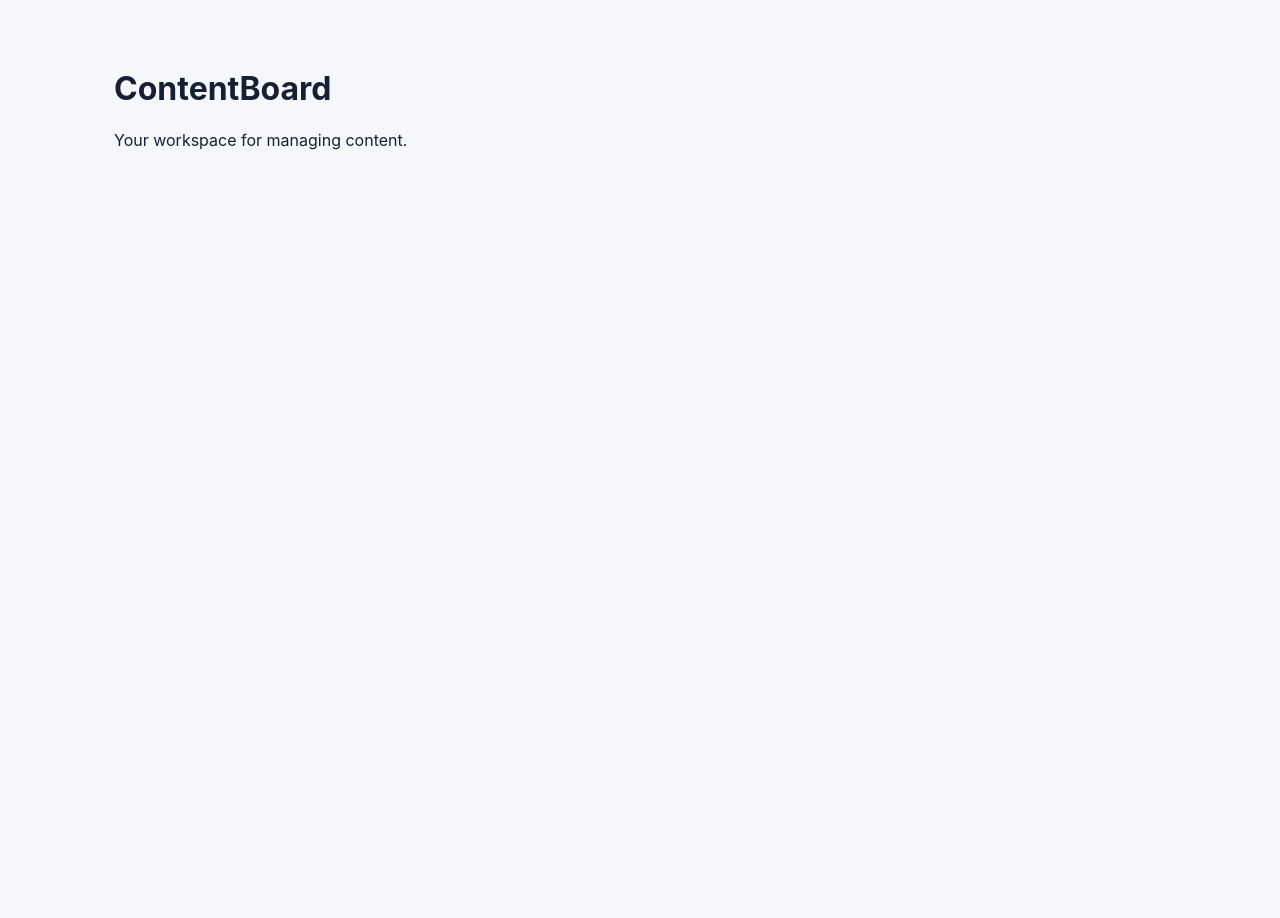
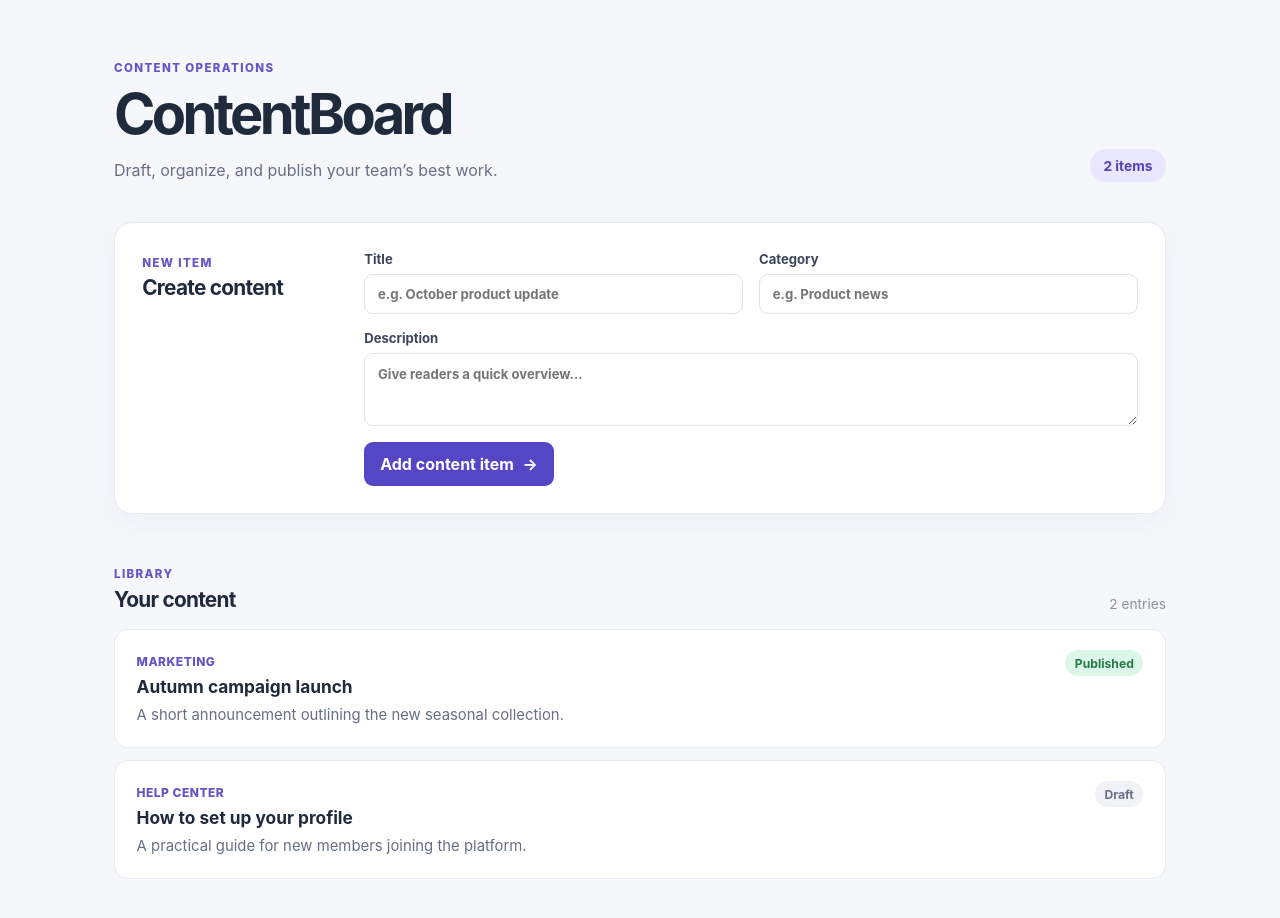
Before and after one commit to VitoSpatafora/research-milestone-react, a React (Vite) app: page / in a window 1280 px wide. Shown: the top 918 px of the page. Before the commit the page ends 800 px from the top, so only its background shows below. Built offline with nearby package versions, Linux system fonts and the light colour scheme.

Commit message:
feat: add content item form and list

```diff
--- a/src/App.jsx
+++ b/src/App.jsx
@@ -1,8 +1,48 @@
+import { useState } from 'react'
+
+const starterItems = [
+  { id: 1, title: 'Autumn campaign launch', category: 'Marketing', description: 'A short announcement outlining the new seasonal collection.', published: true },
+  { id: 2, title: 'How to set up your profile', category: 'Help Center', description: 'A practical guide for new members joining the platform.', published: false },
+]
+
 function App() {
+  const [items, setItems] = useState(starterItems)
+  const [form, setForm] = useState({ title: '', category: '', description: '' })
+
+  function handleSubmit(event) {
+    event.preventDefault()
+    if (!form.title.trim() || !form.category.trim() || !form.description.trim()) return
+    setItems((current) => [{ id: Date.now(), ...form, title: form.title.trim(), category: form.category.trim(), description: form.description.trim(), published: false }, ...current])
+    setForm({ title: '', category: '', description: '' })
+  }
+
+  function updateField(event) {
+    setForm({ ...form, [event.target.name]: event.target.value })
+  }
+
   return (
     <main className="app-shell">
-      <h1>ContentBoard</h1>
-      <p>Your workspace for managing content.</p>
+      <header className="page-header">
+        <div><span className="eyebrow">Content operations</span><h1>ContentBoard</h1><p>Draft, organize, and publish your team’s best work.</p></div>
+        <div className="header-count">{items.length} items</div>
+      </header>
+
+      <section className="panel composer" aria-labelledby="new-content-heading">
+        <div><span className="section-kicker">New item</span><h2 id="new-content-heading">Create content</h2></div>
+        <form onSubmit={handleSubmit}>
+          <label>Title<input name="title" value={form.title} onChange={updateField} placeholder="e.g. October product update" /></label>
+          <label>Category<input name="category" value={form.category} onChange={updateField} placeholder="e.g. Product news" /></label>
+          <label className="wide">Description<textarea name="description" value={form.description} onChange={updateField} placeholder="Give readers a quick overview…" rows="3" /></label>
+          <button type="submit">Add content item <span>→</span></button>
+        </form>
+      </section>
+
+      <section className="content-section" aria-labelledby="content-heading">
+        <div className="section-heading"><div><span className="section-kicker">Library</span><h2 id="content-heading">Your content</h2></div><span className="muted">{items.length} entries</span></div>
+        <div className="item-list">
+          {items.map((item) => <article className="content-card" key={item.id}><div className="card-copy"><span className="category">{item.category}</span><h3>{item.title}</h3><p>{item.description}</p></div><span className={item.published ? 'status published' : 'status'}>{item.published ? 'Published' : 'Draft'}</span></article>)}
+        </div>
+      </section>
     </main>
   )
 }
--- a/src/index.css
+++ b/src/index.css
@@ -1,4 +1,30 @@
-:root { font-family: Inter, ui-sans-serif, system-ui, sans-serif; color: #172033; background: #f5f7fb; }
+:root { font-family: Inter, ui-sans-serif, system-ui, sans-serif; color: #202a3d; background: #f5f7fb; font-synthesis: none; }
 * { box-sizing: border-box; }
 body { margin: 0; }
-.app-shell { max-width: 1100px; margin: 0 auto; padding: 3rem 1.5rem; }
+button, input, textarea { font: inherit; }
+.app-shell { max-width: 1100px; margin: 0 auto; padding: 3.5rem 1.5rem 5rem; }
+.page-header, .section-heading { display: flex; align-items: end; justify-content: space-between; gap: 1rem; }
+.page-header { margin-bottom: 2.5rem; }
+.eyebrow, .section-kicker { color: #6255c7; font-size: .72rem; font-weight: 800; letter-spacing: .12em; text-transform: uppercase; }
+h1, h2, h3, p { margin-top: 0; }
+h1 { font-size: clamp(2.2rem, 5vw, 3.5rem); letter-spacing: -.065em; margin: .25rem 0 .6rem; }
+h2 { font-size: 1.3rem; letter-spacing: -.035em; margin: .3rem 0 0; }
+h3 { font-size: 1.08rem; margin: .35rem 0 .45rem; }
+p { color: #667085; line-height: 1.55; margin-bottom: 0; }
+.header-count { background: #e9e6ff; border-radius: 999px; color: #5243b5; font-size: .86rem; font-weight: 700; padding: .55rem .85rem; white-space: nowrap; }
+.panel { background: white; border: 1px solid #e7eaf0; border-radius: 18px; box-shadow: 0 8px 30px rgba(30, 42, 70, .04); }
+.composer { display: grid; grid-template-columns: 190px 1fr; gap: 2rem; padding: 1.7rem; }
+form { display: grid; grid-template-columns: 1fr 1fr; gap: 1rem; }
+label { color: #3b465a; display: grid; font-size: .82rem; font-weight: 700; gap: .45rem; }
+input, textarea { border: 1px solid #dce1ea; border-radius: 9px; color: #202a3d; outline: none; padding: .7rem .8rem; resize: vertical; }
+input:focus, textarea:focus { border-color: #7869e6; box-shadow: 0 0 0 3px #eeecff; }
+.wide { grid-column: 1 / -1; }
+button { background: #5546c6; border: 0; border-radius: 9px; color: white; cursor: pointer; font-weight: 750; justify-self: start; padding: .75rem 1rem; }
+button span { margin-left: .3rem; }
+.content-section { margin-top: 3rem; }
+.section-heading { margin-bottom: 1.1rem; }
+.muted { color: #8a93a3; font-size: .86rem; }
+.item-list { display: grid; gap: .75rem; }
+.content-card { align-items: start; background: white; border: 1px solid #e7eaf0; border-radius: 14px; display: flex; gap: 1rem; justify-content: space-between; padding: 1.25rem 1.35rem; }
+.card-copy { min-width: 0; }.card-copy p { font-size: .93rem; max-width: 720px; }.category { color: #6255c7; font-size: .75rem; font-weight: 800; letter-spacing: .04em; text-transform: uppercase; }
+.status { background: #f0f2f6; border-radius: 99px; color: #687284; font-size: .76rem; font-weight: 750; padding: .35rem .6rem; white-space: nowrap; }.status.published { background: #dcf7e8; color: #26794b; }
```
